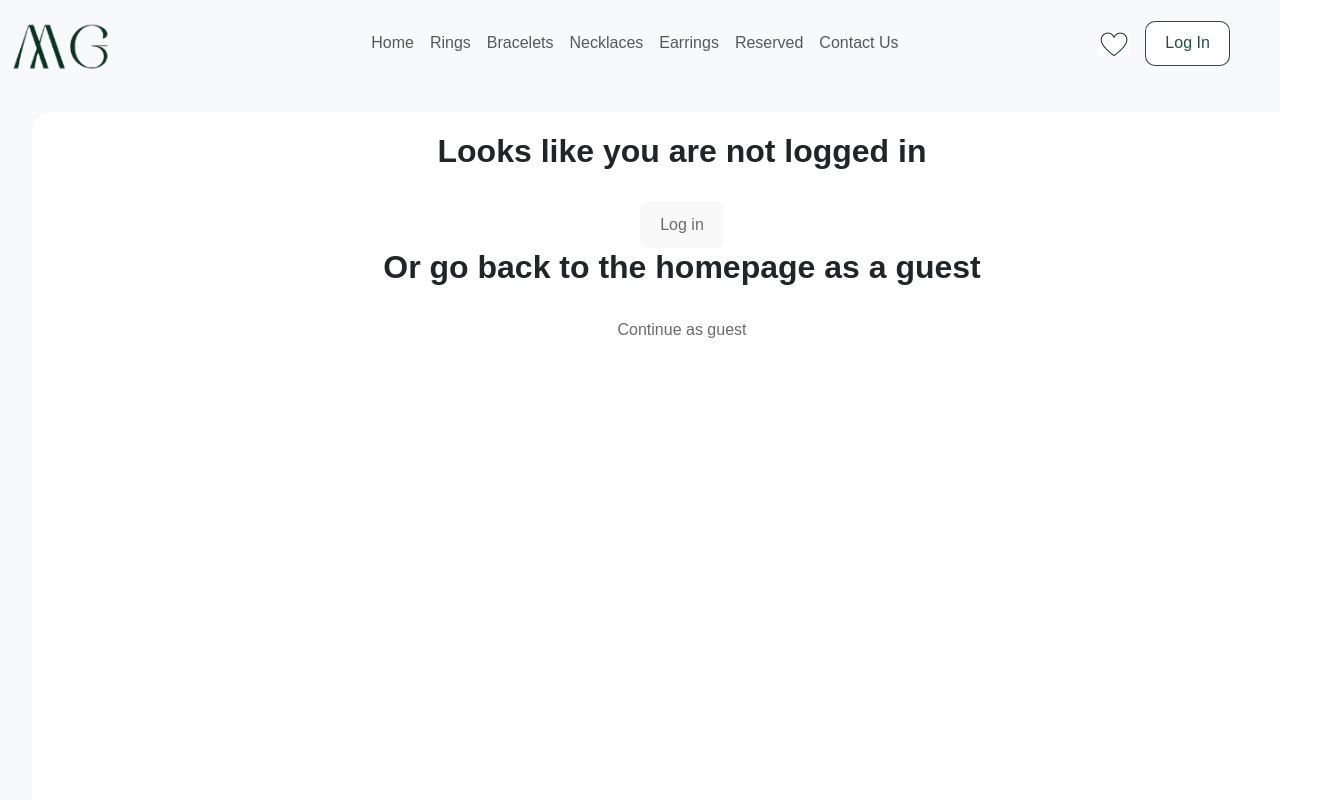
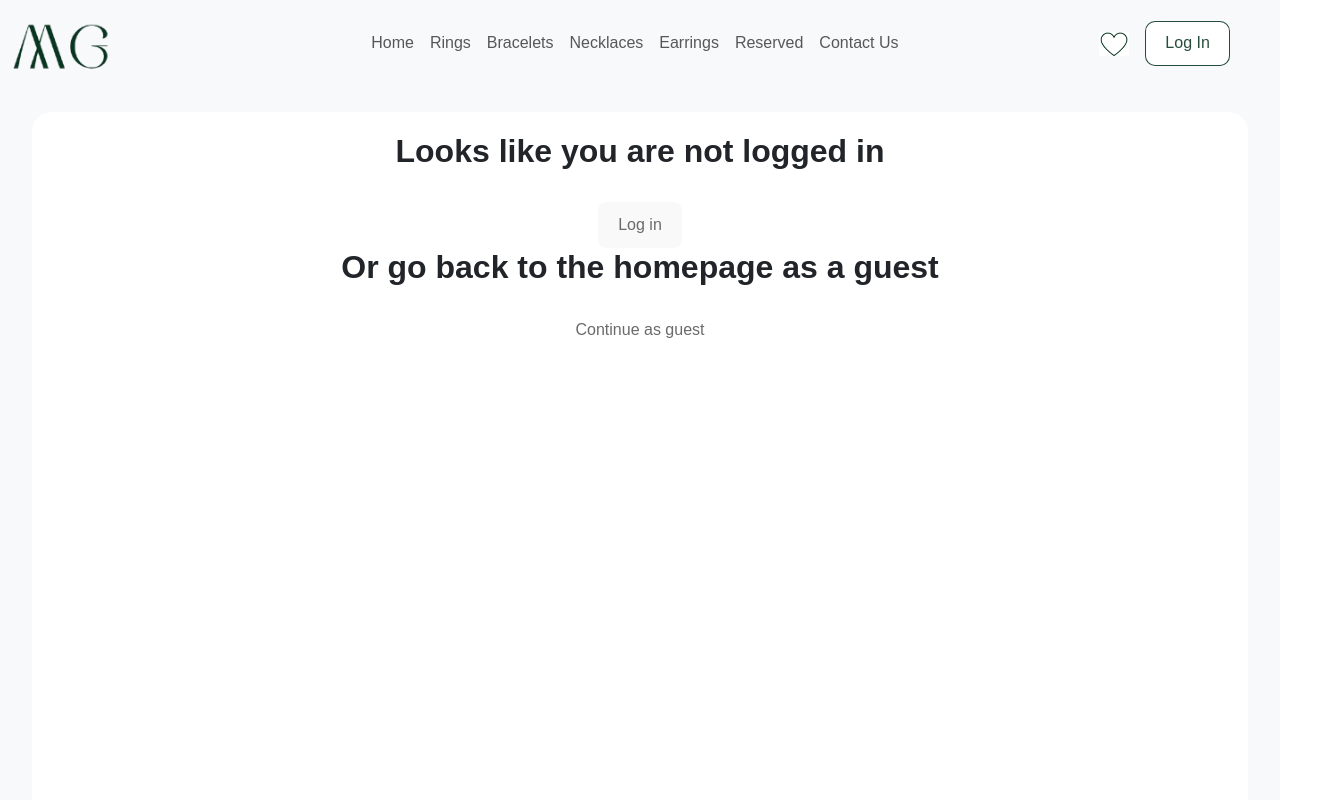
Before and after one commit to mayatarek/MH, a React (Vite) app: page /wishlist in a window 1280 px wide. Shown: the top 800 px of the page, 1332 px wide, since content can reach past the window. Built offline with nearby package versions, Linux system fonts and the light colour scheme.

Commit message:
fixed styling

```diff
--- a/src/WishList/wishlist.jsx
+++ b/src/WishList/wishlist.jsx
@@ -68,6 +68,7 @@ function Wishlist() {
   };
 
   return (
+    <div className="containerwish">
       <div className="wishlist-page">
         {!user && (
           <div>
@@ -85,23 +86,23 @@ function Wishlist() {
         {user && listItems.length > 0 && (
           <>
             <h3>My Wishlist</h3>
-
-          {/* <ul>  */}
             {listItems.map((product, index) => (
-                  // <li key={index}>
               <div key={index}>
-                          <WishlistItem product={product}/>
-                          <button onClick={() => removeFromWishlist(index)}
-                          style={{ all: 'unset', color: 'red', cursor: 'pointer', fontSize: 30 }}
+                <WishlistItem product={product} />
+                <button
+                  onClick={() => removeFromWishlist(index)}
+                  style={{
+                    all: "unset",
+                    color: "red",
+                    cursor: "pointer",
+                    fontSize: 30,
+                  }}
                 >
                   ♥
                 </button>
-                          {/* <button onClick={() => removeFromWishlist(index)}>Remove</button> */}
               </div>
-                  /* </li> */ ))}
-          {/* </ul> */}
+            ))}
           </>
-
         )}
         {user && listItems.length === 0 && (
           <div>
@@ -113,6 +114,7 @@ function Wishlist() {
           </div>
         )}
       </div>
+    </div>
   );
 }
 
--- a/src/index.css
+++ b/src/index.css
@@ -247,9 +247,18 @@ select {
 
 .wishlist-page{
   background-color: white;
-  width: 1300px;
+  width: 2200px;
   padding: 20px;
   min-height: 100vh;
   border-radius: 20px;
   box-sizing: border-box;
+
 }
+.containerwish
+{
+  display: flex;
+  justify-content: center;
+  align-items: center;
+  min-height: 100vh;
+  box-sizing: border-box;
+}
```
Lines whose indentation alone changed are shown as unchanged.
